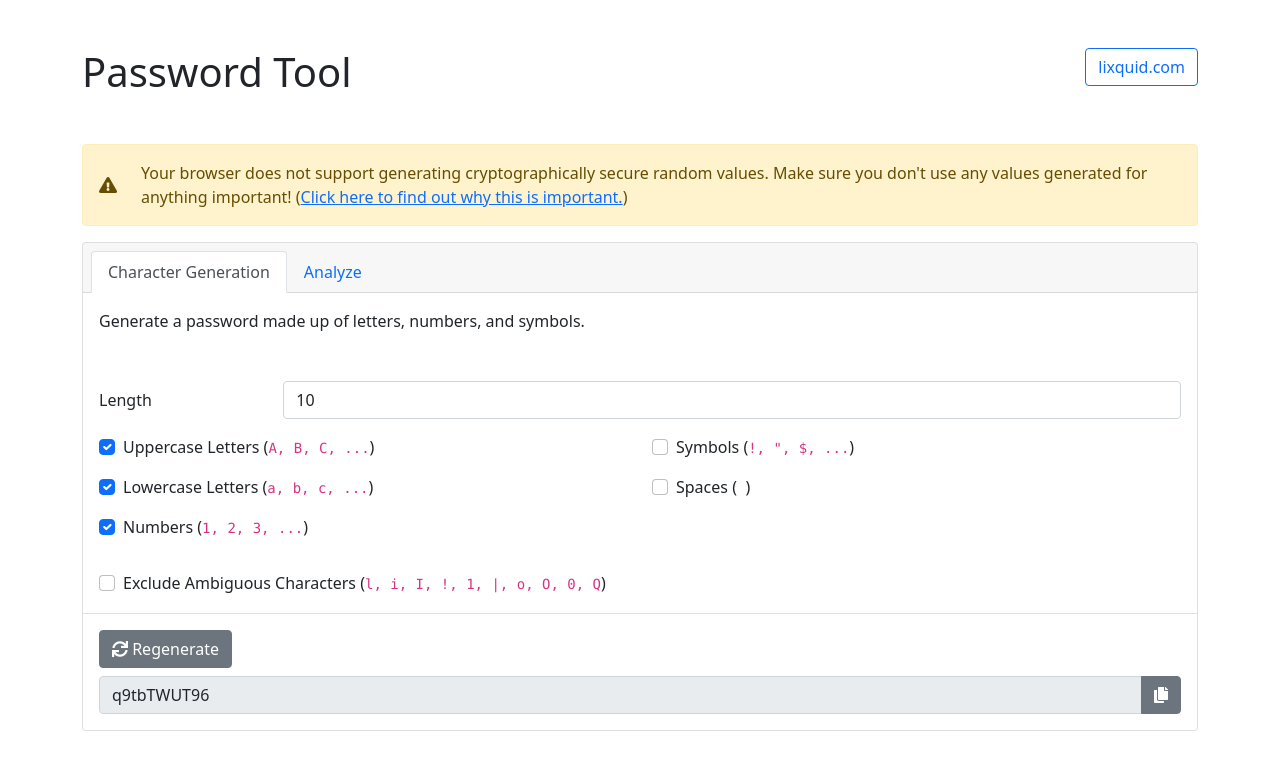
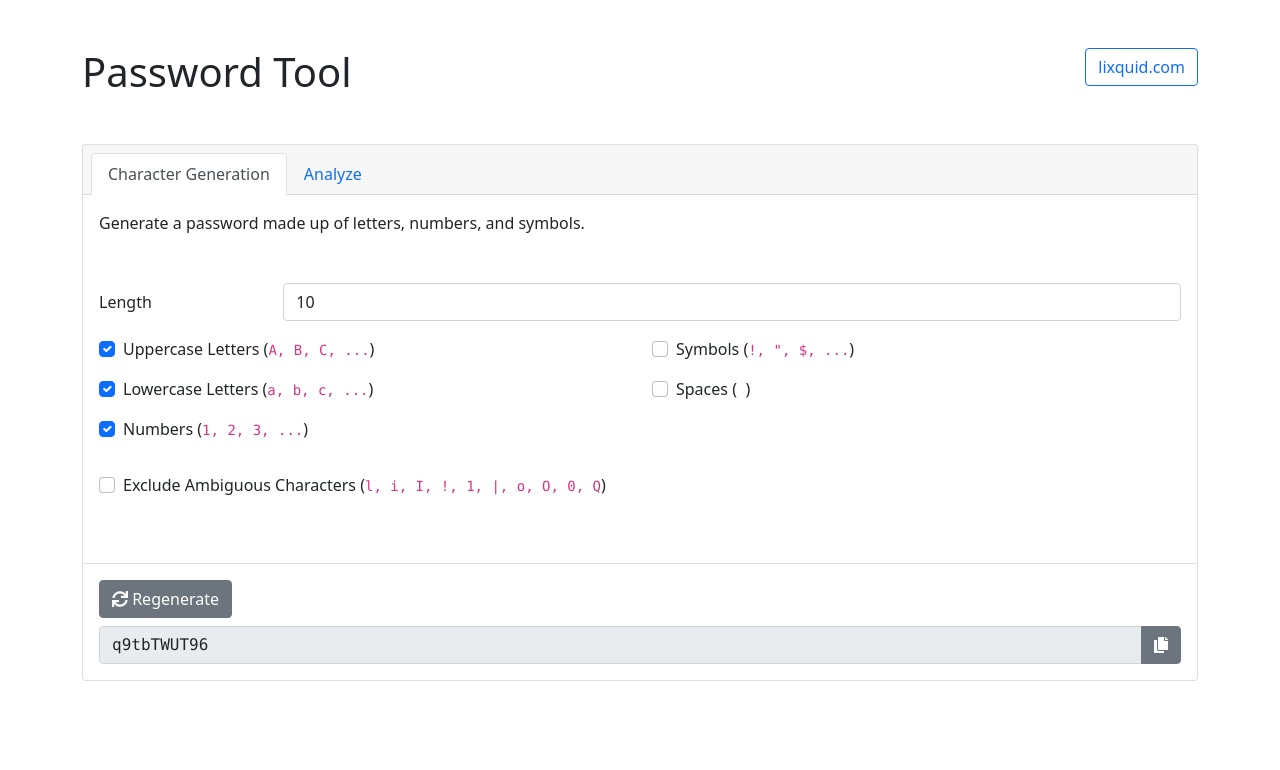
Before and after one commit to Lixquid/app-password-tool, a Vue app: page /#/character in a window 1280 px wide. Shown: the top 770 px of the page. Built offline with nearby package versions, Linux system fonts and the light colour scheme.

Commit message:
Fix incorrect alert condition

```diff
--- a/src/App.vue
+++ b/src/App.vue
@@ -9,7 +9,7 @@
                 lixquid.com
             </a>
         </h1>
-        <div class="alert alert-warning">
+        <div class="alert alert-warning" v-if="!secureCryptoAvailable">
             <div class="row">
                 <div class="col-auto d-flex align-items-center">
                     <span
@@ -55,7 +55,7 @@
                     @generate="generate"
                 />
             </div>
-            <div class="card-body border-top" v-if="displayOutput">
+            <div class="card-body border-top mt-5" v-if="displayOutput">
                 <button
                     type="button"
                     class="btn btn-secondary mb-2"
@@ -67,7 +67,7 @@
                 <div class="input-group">
                     <input
                         type="text"
-                        class="form-control"
+                        class="form-control font-monospace"
                         readonly
                         :value="password"
                     />
@@ -87,13 +87,17 @@
 </template>
 
 <script lang="ts">
-import { defineComponent, ref } from "vue";
+import { computed, defineComponent, ref } from "vue";
 
 export default defineComponent({
     setup() {
         const generateDefinition = ref<() => string>(() => "");
         const password = ref("");
         const displayOutput = ref(true);
+
+        const secureCryptoAvailable = computed(
+            () => !!window.crypto?.getRandomValues
+        );
 
         function generate() {
             password.value = generateDefinition.value();
@@ -107,6 +111,7 @@ export default defineComponent({
             generateDefinition,
             password,
             displayOutput,
+            secureCryptoAvailable,
             generate,
             copyToClipboard
         };
```
